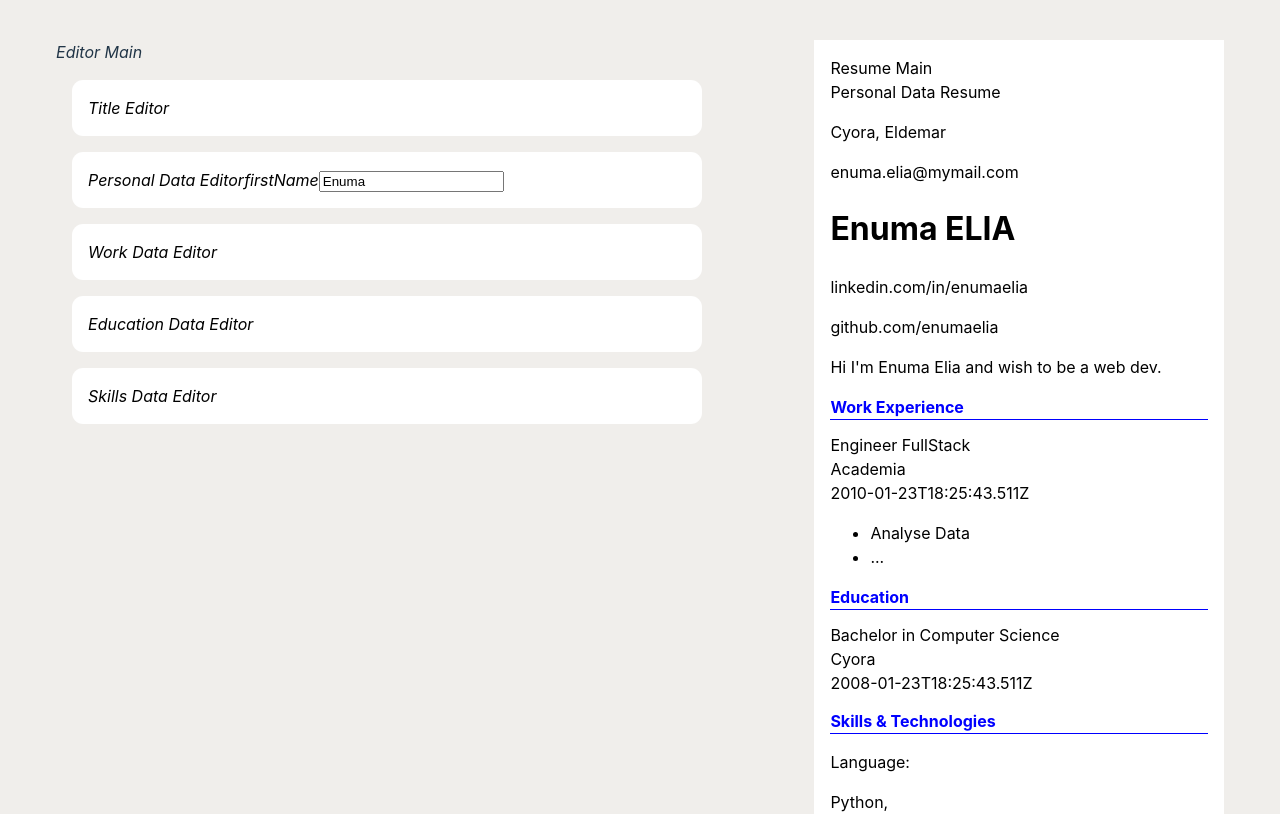
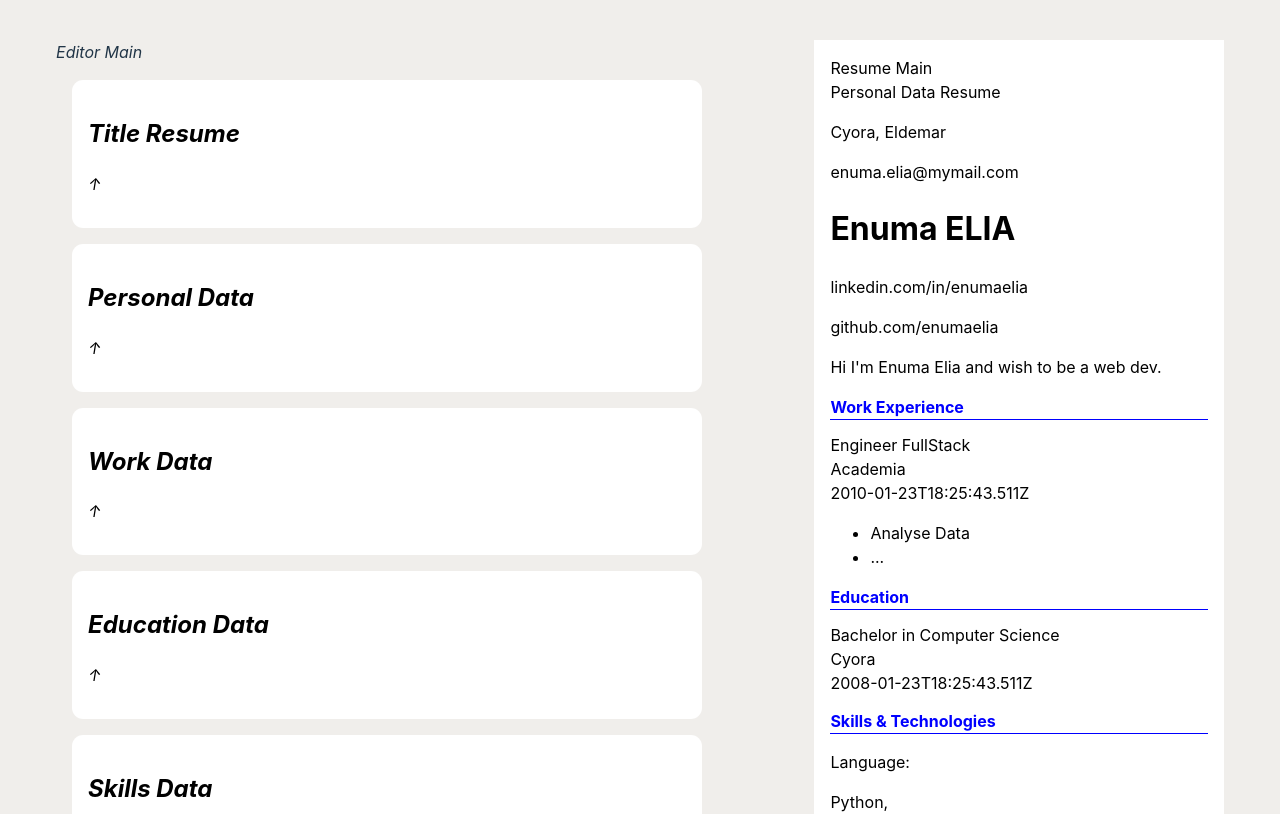
Before and after one commit to EnumaOub/CV-Creation-App, a React (Vite) app: page / in a window 1280 px wide. Shown: the top 814 px of the page. Built offline with nearby package versions, Linux system fonts and the light colour scheme.

Commit message:
Created Accordion for editor

```diff
--- a/src/App.jsx
+++ b/src/App.jsx
@@ -1,6 +1,4 @@
 import { useState } from 'react'
-import reactLogo from './assets/react.svg'
-import viteLogo from '/vite.svg'
 import './App.css'
 import Editor from './components/editor/editorMain.jsx'
 import Resume from './components/resume/resumeMain.jsx'
--- /dev/null
+++ b/src/components/editor/Accordion.jsx
@@ -0,0 +1,31 @@
+import { useState } from 'react'
+
+export default function Accordion({ legend, content }) {
+    const [open, setOpen] = useState(false);
+
+    function openAccordion(e) {
+        console.log(e.target.classList)
+        e.target.classList.toggle("active");
+        setOpen(!open);
+    }
+
+    return (
+        <div className="accordion">
+            <div
+                className="header"
+                onClick={openAccordion}
+                role="button">
+                <h2 className="title">{legend}</h2>
+                <div className="icon">
+                    { open ? (<p>&darr;</p>) :
+                    (<p>&uarr;</p>)
+                    }
+                </div>
+            </div>
+            { !open ? (<div />) :
+                    (<div>{content}</div>)
+            }
+
+        </div>
+    )
+}
--- a/src/components/editor/editorMain.jsx
+++ b/src/components/editor/editorMain.jsx
@@ -1,4 +1,5 @@
 import './editorMain.css'
+import Accordion from './Accordion'
 
 export default function Editor({data, setData})  {
     console.log("EDITOR")
@@ -16,12 +17,17 @@ export default function Editor({data, setData})  {
         <div id="editor-main">
             Editor Main
             <div id="title-editor" className="editor">
-                Title Editor
-
+                <Accordion
+                    legend="Title Resume"
+                    content="Test title"
+                >
+                </Accordion>
             </div>
             <div id="personal-editor" className="editor">
-                Personal Data Editor
-                <label id="firstName-editor">
+                <Accordion
+                    legend="Personal Data"
+                    content={(
+                        <label id="firstName-editor">
                     firstName
                     <input
                         value={data.info.firstName}
@@ -30,19 +36,35 @@ export default function Editor({data, setData})  {
                         />
 
                 </label>
+                    )}
+                >
+                </Accordion>
+
 
 
             </div>
             <div id="work-editor" className="editor">
-                Work Data Editor
+                <Accordion
+                    legend="Work Data"
+                    content="Test Work"
+                >
+                </Accordion>
 
             </div>
             <div id="educ-editor" className="editor">
-                Education Data Editor
+                <Accordion
+                    legend="Education Data"
+                    content="Test Education"
+                >
+                </Accordion>
 
             </div>
             <div id="skills-editor" className="editor">
-                Skills Data Editor
+                <Accordion
+                    legend="Skills Data"
+                    content="Test Skills"
+                >
+                </Accordion>
 
             </div>
         </div>
```
